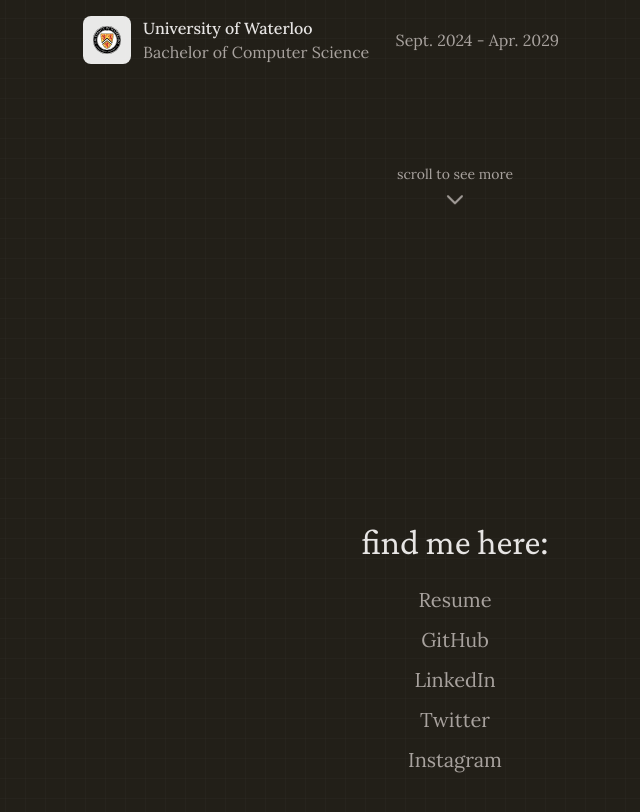
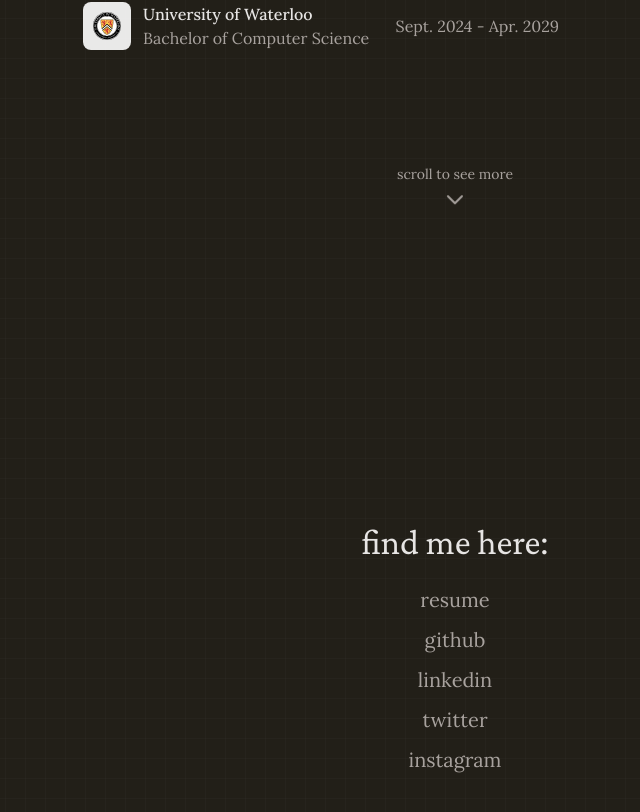
Before and after one commit to HanzPo/hanzpo.com, a Next.js app: page / in a window 1280 px wide. Shown: the part 552-1364 px from the top of the page, without its empty margins (185-825 px from the left). Built offline with nearby package versions, Linux system fonts and the light colour scheme.

Commit message:
Update description, resume

```diff
--- a/src/app/page.tsx
+++ b/src/app/page.tsx
@@ -11,7 +11,7 @@ export default function Home() {
           </h1>
 
           <p className="text-lg md:text-xl font-crimson-pro mb-8 text-stone-300 text-center md:text-left max-w-lg">
-            i&apos;m a computer science student at the university of waterloo with an interest in data science and machine learning. i also enjoy learning about finance, economics, urban planning, and history in my spare time.
+            i&apos;m a computer science student at the university of waterloo with an interest in machine learning. i also enjoy learning about finance, urban planning, and languages in my spare time.
           </p>
 
           <h2 className="text-xl md:text-2xl font-crimson-pro mb-3 text-stone-200 text-center md:text-left">
@@ -103,12 +103,12 @@ export default function Home() {
           </h2>
           <div className="space-y-3 font-lora">
             <a
-              href="/files/Resume___January_2025_V6.pdf"
+              href="/files/Resume___June_2025.pdf"
               className="block text-stone-400 text-lg md:text-xl hover:text-stone-200 transition-colors"
               target="_blank"
               rel="noopener noreferrer"
             >
-              Resume
+              resume
             </a>
             <a
               href="https://www.github.com/HanzPo"
@@ -116,7 +116,7 @@ export default function Home() {
               target="_blank"
               rel="noopener noreferrer"
             >
-              GitHub
+              github
             </a>
             <a
               href="https://www.linkedin.com/in/hanznathanpo/"
@@ -124,7 +124,7 @@ export default function Home() {
               target="_blank"
               rel="noopener noreferrer"
             >
-              LinkedIn
+              linkedin
             </a>
             <a
               href="https://x.com/hanznathanpo"
@@ -132,7 +132,7 @@ export default function Home() {
               target="_blank"
               rel="noopener noreferrer"
             >
-              Twitter
+              twitter
             </a>
             <a
               href="https://www.instagram.com/hanznathanpo"
@@ -140,7 +140,7 @@ export default function Home() {
               target="_blank"
               rel="noopener noreferrer"
             >
-              Instagram
+              instagram
             </a>
           </div>
         </div>
```
Also changed, not shown: 1 other file (tests, documents, lock files or other folders).
